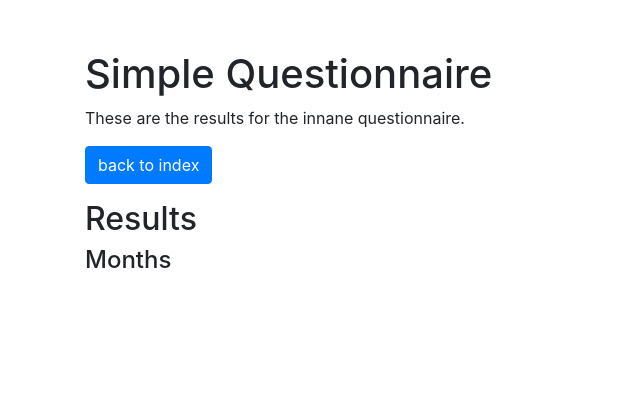
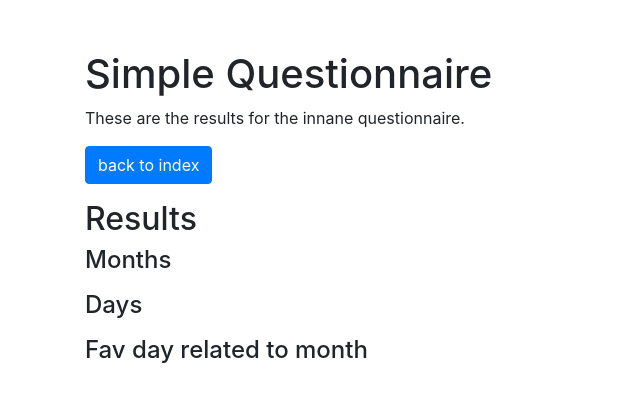
Before and after one commit to waltllowe/django-docker-code-test, a Django app: page /results/ in a window 1280 px wide. Shown: the top 402 px of the page, without its empty margins (0-640 px from the left). Run offline with Django 3.2, Linux system fonts and the light colour scheme; data that the repository does not hold is empty; some libraries are stand-ins or nearby versions.

Commit message:
finished making results

```diff
--- a/cloud_test_app/questionnaire/templates/questionnaire/results.html
+++ b/cloud_test_app/questionnaire/templates/questionnaire/results.html
@@ -21,6 +21,22 @@
                 </li>
                 {% endfor %}
             </ul>
+            <h4>Days</h4>
+            <ul>
+                {% for day in days %}
+                <li>
+                    {{ day.day }}: {{ day.num_picked }} ({{ day.percent }}%)
+                </li>
+                {% endfor %}
+            </ul>
+            <h4>Fav day related to month</h4>
+            <ul>
+                {% for month in daysformonths %}
+                <li>
+                    {{ month.month }}: {{ month.day }}
+                </li>
+                {% endfor %}
+            </ul>
         </p>
     </div>
 </div>
--- a/cloud_test_app/questionnaire/views.py
+++ b/cloud_test_app/questionnaire/views.py
@@ -3,6 +3,7 @@ from .forms import QuestionnaireForm
 from .models import FilledQuestionnaire
 from django.db.models import Count
 from django.http import HttpResponse
+from collections import Counter
 
 
 def index(request):
@@ -32,9 +33,22 @@ def questionnaire(request):
 
 def results(request):
     num_answers = FilledQuestionnaire.objects.count()
-    months = FilledQuestionnaire.objects.values('month').annotate(num_picked = Count('month'), percent = Count('month')*100/num_answers).order_by('-num_picked')
+    months = FilledQuestionnaire.objects.order_by('month').values('month').annotate(num_picked = Count('month'), percent = Count('month')*100/num_answers).order_by('-num_picked')
+    days = FilledQuestionnaire.objects.order_by('day').values('day').annotate(num_picked = Count('day'), percent = Count('day')*100/num_answers).order_by('-num_picked')
+    daysandmonths = FilledQuestionnaire.objects.values('month', 'day')
+    daysformonths = list()
+    for month in months:
+        daysinmonth = daysandmonths.filter(month = month['month'])
+        day_counts = Counter(d['day'] for d in daysinmonth)
+        most_common = {'day': day_counts.most_common(1)[0][0]}
+        most_common['month'] = month['month']
+        daysformonths.append(most_common)
+
+
     context = {
         "title": "Basic Questions!",
         "months": months,
+        "days": days,
+        "daysformonths": daysformonths,
     }
     return render(request, "questionnaire/results.html", context)
```
